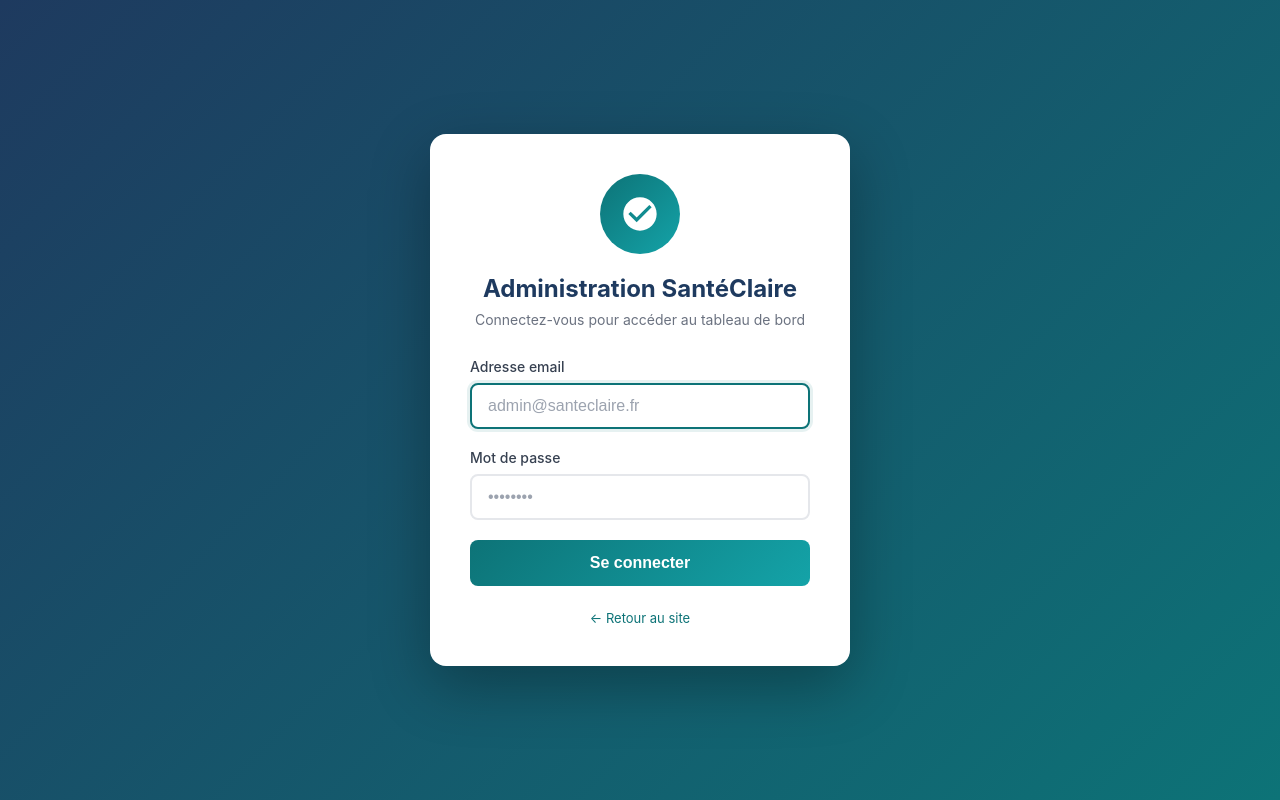
After one commit to SanteClaire/ehealth, a Symfony app: template backend/templates/admin/login.html.twig in a window 1280 px wide. The commit adds this page. Run offline with Twig, Linux system fonts and the light colour scheme; the template is opened without the code that fills it, so the values that code supplies are empty; some libraries are stand-ins or nearby versions.

```diff
--- a/backend/composer.json
+++ b/backend/composer.json
@@ -24,7 +24,8 @@
         "symfony/security-bundle": "7.0.*",
         "symfony/serializer": "7.0.*",
         "symfony/validator": "7.0.*",
-        "symfony/yaml": "7.0.*"
+        "symfony/yaml": "7.0.*",
+        "twig/twig": "3.15.*"
     },
     "config": {
         "allow-plugins": {
--- /dev/null
+++ b/backend/templates/admin/login.html.twig
@@ -0,0 +1,187 @@
+<!DOCTYPE html>
+<html lang="fr">
+<head>
+    <meta charset="UTF-8">
+    <meta name="viewport" content="width=device-width, initial-scale=1.0">
+    <title>Connexion Administration - SantéClaire</title>
+    <style>
+        * {
+            margin: 0;
+            padding: 0;
+            box-sizing: border-box;
+        }
+
+        body {
+            font-family: -apple-system, BlinkMacSystemFont, 'Segoe UI', Roboto, Oxygen, Ubuntu, sans-serif;
+            background: linear-gradient(135deg, #1e3a5f 0%, #0d7377 100%);
+            min-height: 100vh;
+            display: flex;
+            align-items: center;
+            justify-content: center;
+        }
+
+        .login-container {
+            background: white;
+            padding: 40px;
+            border-radius: 16px;
+            box-shadow: 0 20px 60px rgba(0,0,0,0.3);
+            width: 100%;
+            max-width: 420px;
+        }
+
+        .login-header {
+            text-align: center;
+            margin-bottom: 30px;
+        }
+
+        .login-header .logo {
+            width: 80px;
+            height: 80px;
+            background: linear-gradient(135deg, #0d7377 0%, #14a3a8 100%);
+            border-radius: 50%;
+            display: flex;
+            align-items: center;
+            justify-content: center;
+            margin: 0 auto 20px;
+        }
+
+        .login-header .logo svg {
+            width: 40px;
+            height: 40px;
+            fill: white;
+        }
+
+        .login-header h1 {
+            color: #1e3a5f;
+            font-size: 24px;
+            margin-bottom: 8px;
+        }
+
+        .login-header p {
+            color: #6b7280;
+            font-size: 14px;
+        }
+
+        .alert {
+            padding: 12px 16px;
+            border-radius: 8px;
+            margin-bottom: 20px;
+            font-size: 14px;
+        }
+
+        .alert-danger {
+            background: #fef2f2;
+            border: 1px solid #fecaca;
+            color: #dc2626;
+        }
+
+        .form-group {
+            margin-bottom: 20px;
+        }
+
+        .form-group label {
+            display: block;
+            margin-bottom: 8px;
+            color: #374151;
+            font-weight: 500;
+            font-size: 14px;
+        }
+
+        .form-group input {
+            width: 100%;
+            padding: 12px 16px;
+            border: 2px solid #e5e7eb;
+            border-radius: 8px;
+            font-size: 16px;
+            transition: border-color 0.2s, box-shadow 0.2s;
+        }
+
+        .form-group input:focus {
+            outline: none;
+            border-color: #0d7377;
+            box-shadow: 0 0 0 3px rgba(13, 115, 119, 0.1);
+        }
+
+        .form-group input::placeholder {
+            color: #9ca3af;
+        }
+
+        .btn-login {
+            width: 100%;
+            padding: 14px 24px;
+            background: linear-gradient(135deg, #0d7377 0%, #14a3a8 100%);
+            color: white;
+            border: none;
+            border-radius: 8px;
+            font-size: 16px;
+            font-weight: 600;
+            cursor: pointer;
+            transition: transform 0.2s, box-shadow 0.2s;
+        }
+
+        .btn-login:hover {
+            transform: translateY(-2px);
+            box-shadow: 0 8px 20px rgba(13, 115, 119, 0.3);
+        }
+
+        .btn-login:active {
+            transform: translateY(0);
+        }
+
+        .footer-text {
+            text-align: center;
+            margin-top: 24px;
+            color: #6b7280;
+            font-size: 13px;
+        }
+
+        .footer-text a {
+            color: #0d7377;
+            text-decoration: none;
+        }
+
+        .footer-text a:hover {
+            text-decoration: underline;
+        }
+    </style>
+</head>
+<body>
+    <div class="login-container">
+        <div class="login-header">
+            <div class="logo">
+                <svg xmlns="http://www.w3.org/2000/svg" viewBox="0 0 24 24">
+                    <path d="M12 2C6.48 2 2 6.48 2 12s4.48 10 10 10 10-4.48 10-10S17.52 2 12 2zm-2 15l-5-5 1.41-1.41L10 14.17l7.59-7.59L19 8l-9 9z"/>
+                </svg>
+            </div>
+            <h1>Administration SantéClaire</h1>
+            <p>Connectez-vous pour accéder au tableau de bord</p>
+        </div>
+
+        {% if error %}
+            <div class="alert alert-danger">
+                {{ error.messageKey|trans(error.messageData, 'security') }}
+            </div>
+        {% endif %}
+
+        <form method="post">
+            <div class="form-group">
+                <label for="email">Adresse email</label>
+                <input type="email" id="email" name="email" value="{{ last_username }}"
+                       placeholder="admin@santeclaire.fr" required autofocus>
+            </div>
+
+            <div class="form-group">
+                <label for="password">Mot de passe</label>
+                <input type="password" id="password" name="password"
+                       placeholder="••••••••" required>
+            </div>
+
+            <button type="submit" class="btn-login">Se connecter</button>
+        </form>
+
+        <p class="footer-text">
+            <a href="/">← Retour au site</a>
+        </p>
+    </div>
+</body>
+</html>
```
Also changed, not shown: backend/src/EventSubscriber/ExceptionSubscriber.php (+12 -0 lines), 1 other file.
